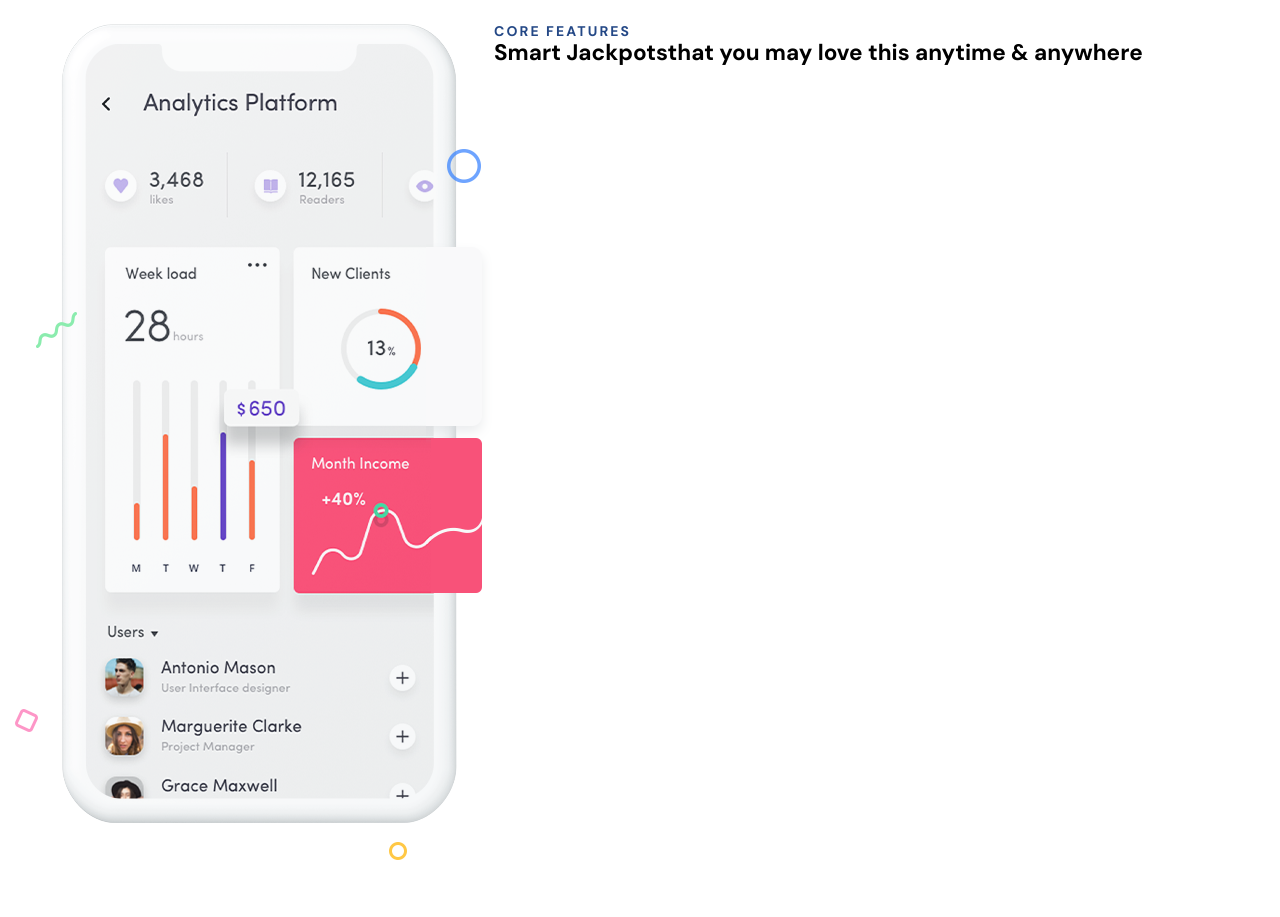
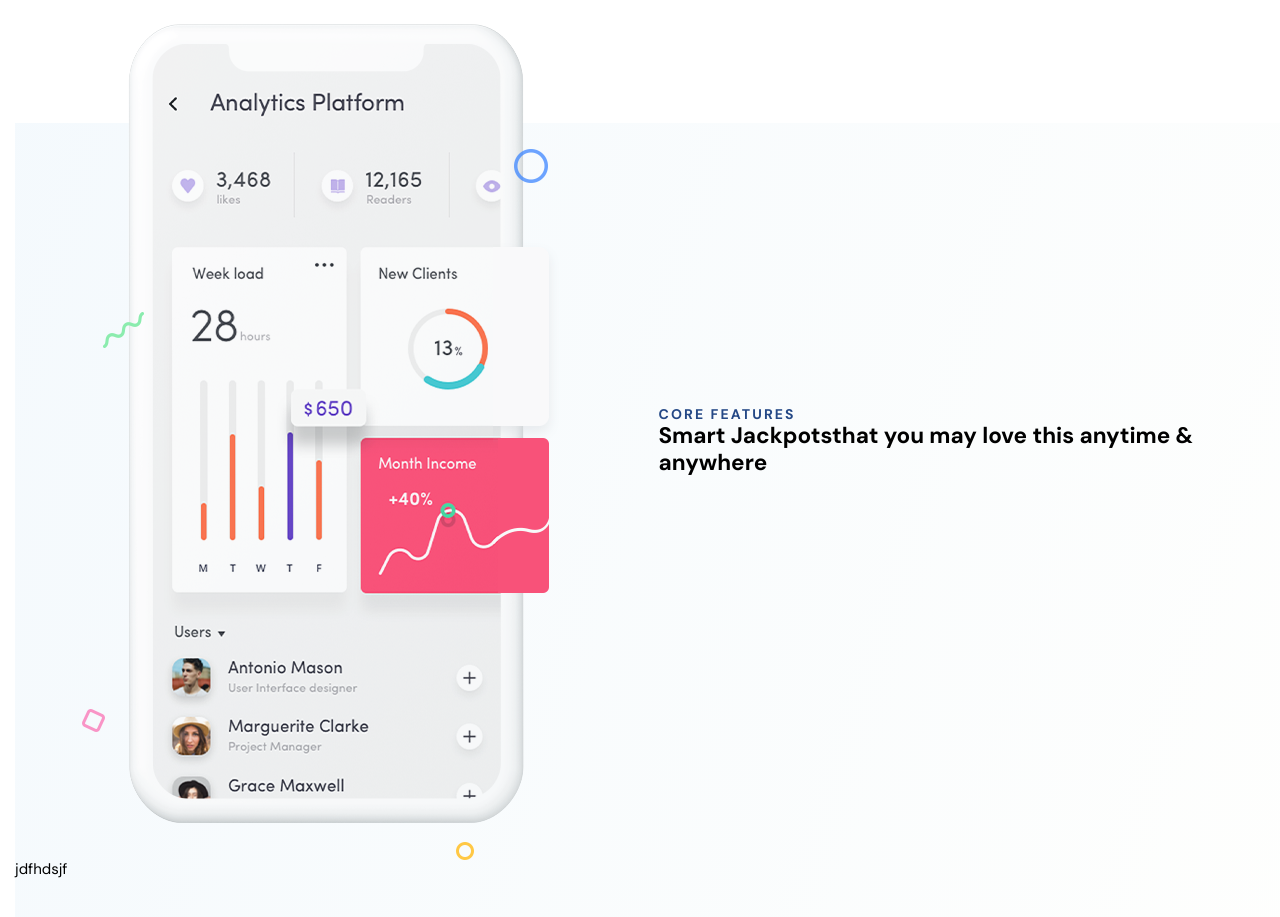
Before and after one commit to syachmenev/sedona, a plain HTML site: page index.html in a window 1280 px wide. Shown: the part 1420-2337 px from the top of the page. Before the commit the page ends 2280 px from the top, so only its background shows below. Drawn offline with Linux system fonts and the light colour scheme.

Commit message:
add index and css

```diff
--- a/css/style.css
+++ b/css/style.css
@@ -273,7 +273,27 @@ p {
 
 
 /* section analitics */
+.analitics {
+  position: relative;
+}
+
+.cover {
+  position: absolute;
+  top: 100px;
+  width: 1277px;
+  height: 1283px;
+  background: linear-gradient(106.43deg, rgba(255, 253, 230, 0.35) -1.4%, rgba(255, 253, 230, 0.07) -1.39%, rgba(224, 239, 250, 0.35) 100.87%);
+  transform: rotate(-180deg);
+  z-index: -1;
+}
 
 .analitics__inner {
   display: flex;
+  gap: 98px;
+  justify-content: center;
 }
+
+.jackpots {
+  align-self: center;
+  max-width: 540px;
+}
--- a/index.html
+++ b/index.html
@@ -111,6 +111,7 @@
       </section>
 
       <section class="analitics">
+        <div class="cover"></div>
         <div class="container">
           <div class="analitics__inner">
             <img src="images/Group 8.png" alt="">
@@ -125,6 +126,10 @@
           </div>
         </div>
       </section>
+
+      <div>
+        jdfhdsjf
+      </div>
     </div>
   </main>
   <script src="js/main.js"></script>
```
